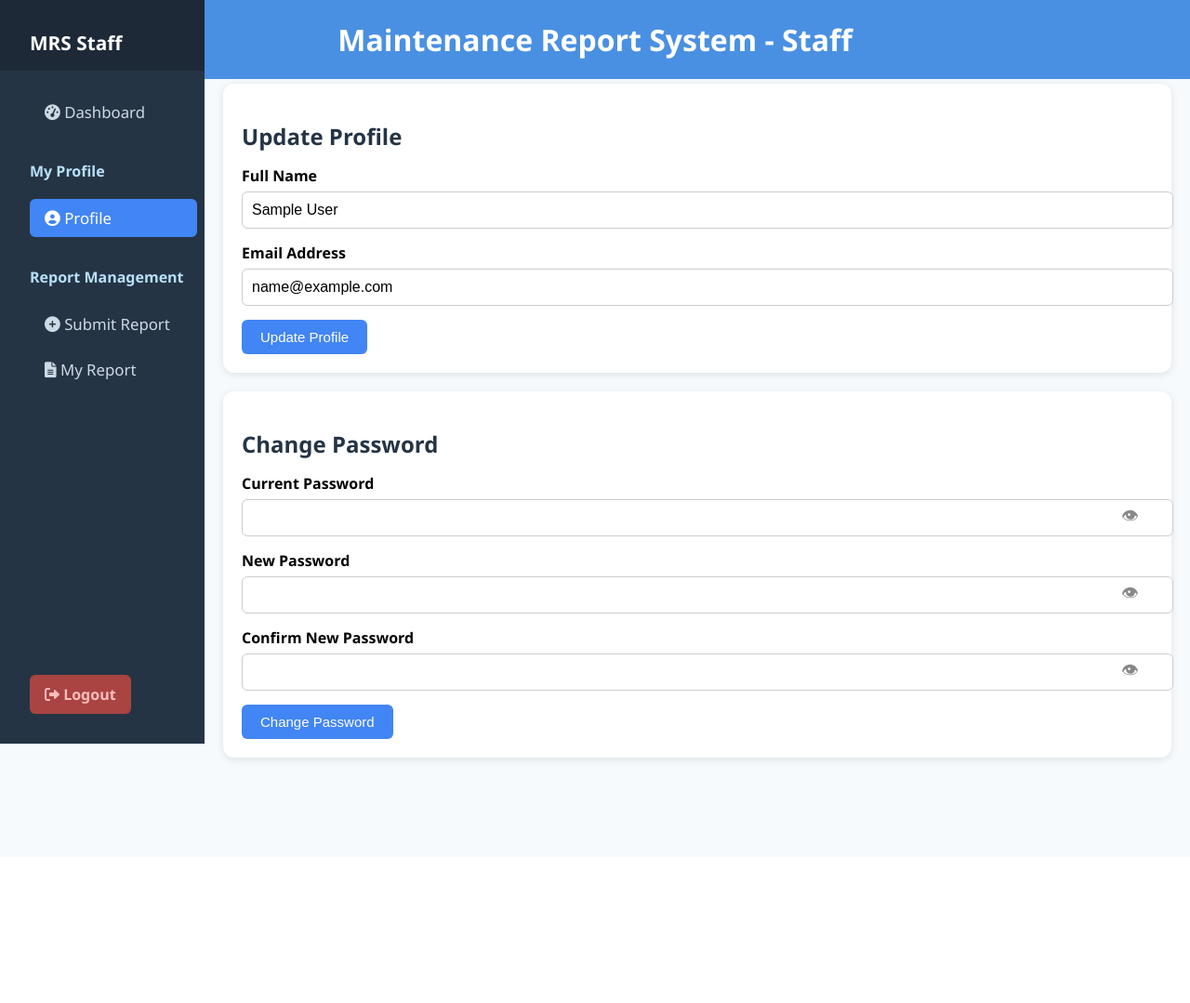
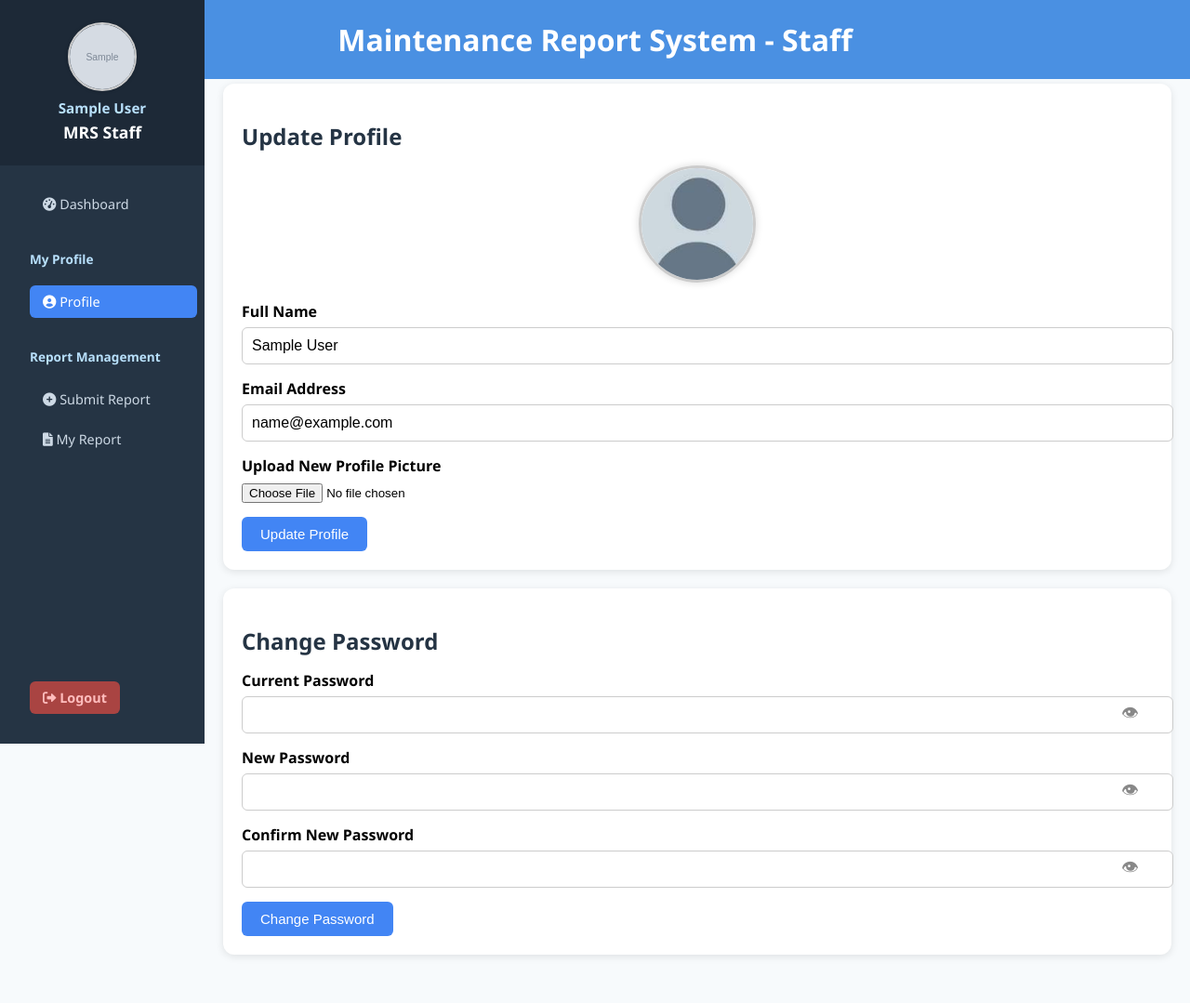
Before and after one commit to fathehaharis/MAINTENANCEREPORTSYSTEM, a PHP site: page /staff/profile.php in a window 1280 px wide. Shown: the whole page at 93% size. Before the commit the page ends 821 px from the top, so only its background shows below. Run offline with PHP 8.4, Linux system fonts and the light colour scheme; the visitor is signed in with stand-in values (Sample User, id 1); tables that the repository leaves empty or names only in its code hold one stand-in row (values such as "Sample post"); grey boxes marked "Sample" are stand-in pictures.

Commit message:
profile pic

```diff
--- a/mmdb/staff/profile.php
+++ b/mmdb/staff/profile.php
@@ -12,10 +12,10 @@ $message = '';
 $password_message = '';
 
 // Fetch user info from DB
-$stmt = $conn->prepare("SELECT name, email FROM sys_user WHERE user_id = ?");
+$stmt = $conn->prepare("SELECT name, email, profilepic FROM sys_user WHERE user_id = ?");
 $stmt->bind_param("i", $user_id);
 $stmt->execute();
-$stmt->bind_result($name, $email);
+$stmt->bind_result($name, $email, $profilepic);
 $stmt->fetch();
 $stmt->close();
 
@@ -27,6 +27,35 @@ if ($_SERVER['REQUEST_METHOD'] === 'POST' && isset($_POST['update_profile'])) {
     if (empty($new_name) || empty($new_email)) {
         $message = '<div class="message error">Name and Email cannot be empty.</div>';
     } else {
+                if (isset($_FILES['profilepic']) && $_FILES['profilepic']['error'] === UPLOAD_ERR_OK) {
+            $file_tmp = $_FILES['profilepic']['tmp_name'];
+            $file_name = basename($_FILES['profilepic']['name']);
+            $file_ext = strtolower(pathinfo($file_name, PATHINFO_EXTENSION));
+            $allowed_ext = ['jpg', 'jpeg', 'png', 'gif'];
+
+            if (in_array($file_ext, $allowed_ext)) {
+                $new_filename = 'staff_' . $user_id . '_' . time() . '.' . $file_ext;
+                $upload_path = 'profilepic/' . $new_filename;
+
+                if (!is_dir('../profilepic')) {
+                    mkdir('../profilepic', 0777, true);
+                }
+
+                if (move_uploaded_file($file_tmp, '../' . $upload_path)) {
+                    $stmt = $conn->prepare("UPDATE sys_user SET profilepic = ? WHERE user_id = ?");
+                    $stmt->bind_param("si", $upload_path, $user_id);
+                    $stmt->execute();
+                    $stmt->close();
+                    $profilepic = $upload_path;
+                } else {
+                    $message = '<div class="message error">Failed to upload image.</div>';
+                }
+            } else {
+                $message = '<div class="message error">Only JPG, JPEG, PNG, and GIF files are allowed.</div>';
+            }
+        }
+        // Update name and email
+
         $stmt = $conn->prepare("UPDATE sys_user SET name = ?, email = ? WHERE user_id = ?");
         $stmt->bind_param("ssi", $new_name, $new_email, $user_id);
         if ($stmt->execute()) {
@@ -76,13 +105,13 @@ if ($_SERVER['REQUEST_METHOD'] === 'POST' && isset($_POST['change_password'])) {
         body { margin: 0; font-family: 'Segoe UI', Tahoma, Geneva, Verdana, sans-serif; background: #f7fafc; }
         header.staff-header { background: #4a90e2; color: white; padding: 1.3rem 0; font-size: 2rem; font-weight: 700; text-align: center; position: fixed; top: 0; width: 100%; z-index: 1000; }
         .sidebar { position: fixed; top: 0; left: 0; width: 220px; height: 100vh; background: #253444; color: #fff; display: flex; flex-direction: column; z-index: 1100; }
-        .sidebar-header { padding: 2rem 1rem 1rem 2rem; font-size: 1.3rem; font-weight: bold; background: #1d2937; }
+        .sidebar-header { padding: 2rem 1rem 1rem 2rem; font-size: 1.1rem;  font-weight: bold; background: #1d2937; }
         .sidebar nav { flex: 1; display: flex; flex-direction: column; gap: 8px; padding: 1.5rem 0.5rem 1.5rem 2rem; }
-        .sidebar-section-title { font-size: 1rem; margin-top: 1.5rem; margin-bottom: 0.7rem; font-weight: bold; color: #b8e0fc; }
-        .sidebar nav a { color: #cdd9e5; text-decoration: none; font-size: 1.05rem; padding: 9px 16px; border-radius: 6px; transition: background 0.2s; font-weight: 500; display: block; }
+        .sidebar-section-title { font-size: 0.85rem; margin-top: 1.5rem; margin-bottom: 0.7rem; font-weight: bold; color: #b8e0fc; }
+        .sidebar nav a { color: #cdd9e5; text-decoration: none;     font-size: 0.9rem;    padding: 8px 14px; border-radius: 6px; transition: background 0.2s; font-weight: 500; display: block; }
         .sidebar nav a.active, .sidebar nav a:hover { background: #4285F4; color: #fff; }
         .sidebar .logout-link { margin-top: auto; margin-bottom: 2rem; padding-left: 2rem; }
-        .sidebar .logout-link a { color: #ffbdbd; background: #a94442; font-weight: bold; text-decoration: none; padding: 10px 16px; border-radius: 6px; display: inline-block; }
+        .sidebar .logout-link a { color: #ffbdbd; background: #a94442; font-weight: bold; text-decoration: none;     font-size: 0.9rem;padding: 8px 14px; border-radius: 6px; display: inline-block; }
         .main-content { margin-left: 220px; padding-top: 90px; padding-bottom: 2rem; min-height: 100vh; background: #f7fafc; }
         .container { max-width: 1100px; margin: 0 auto; padding: 0 20px; }
         .card-box { background: #ffffff; border-radius: 12px; padding: 20px; margin-bottom: 20px; box-shadow: 0 2px 8px rgba(0,0,0,0.1); }
@@ -122,7 +151,14 @@ if ($_SERVER['REQUEST_METHOD'] === 'POST' && isset($_POST['change_password'])) {
 <header class="staff-header">Maintenance Report System - Staff</header>
 
 <aside class="sidebar">
-    <div class="sidebar-header">MRS Staff</div>
+<div class="sidebar-header" style="display: flex; flex-direction: column; align-items: center; padding: 1.5rem 1rem;">
+    <img src="../<?= htmlspecialchars($profilepic) ?>" alt="Profile Picture"
+         style="width: 70px; height: 70px; object-fit: cover; border-radius: 50%; border: 2px solid #ccc; box-shadow: 0 0 4px rgba(0,0,0,0.15); margin-bottom: 8px;">
+    <div style="font-weight: bold; font-size: 0.95rem; color: #b8e0fc; margin-bottom: 4px;">
+        <?= htmlspecialchars($name) ?>
+    </div>
+    <div style="font-size: 1.1rem; color: #fff;">MRS Staff</div>
+</div>
     <nav>
         <a href="staff_dashboard.php" >
             <i class="fas fa-tachometer-alt"></i> Dashboard
@@ -151,7 +187,40 @@ if ($_SERVER['REQUEST_METHOD'] === 'POST' && isset($_POST['change_password'])) {
         <div class="card-box">
             <h2>Update Profile</h2>
             <?= $message ?>
-            <form method="POST">
+            <?php
+$profilepic_path = '../' . $profilepic;
+if (!file_exists($profilepic_path)) {
+    $profilepic = 'profilepic/default.jpeg';
+    $profilepic_path = '../' . $profilepic;
+}
+// Delete profile picture
+if (isset($_POST['delete_picture']) && $profilepic !== 'profilepic/default.jpeg') {
+    if (file_exists('../' . $profilepic)) {
+        unlink('../' . $profilepic);
+    }
+
+    $stmt = $conn->prepare("UPDATE sys_user SET profilepic = 'profilepic/default.jpeg' WHERE user_id = ?");
+    $stmt->bind_param("i", $tech_id);
+    $stmt->execute();
+    $stmt->close();
+
+    $profilepic = 'profilepic/default.jpeg';
+    $message = '<div class="message success">Profile picture deleted.</div>';
+}
+?>
+
+<div style="text-align:center; margin-bottom:15px;">
+    <img src="<?= htmlspecialchars($profilepic_path) ?>" alt="Profile Picture"
+         style="width:120px; height:120px; object-fit:cover; border-radius:50%; border: 3px solid #ccc; box-shadow: 0 0 8px rgba(0,0,0,0.15);">
+</div>
+
+<?php if ($profilepic !== 'profilepic/default.jpeg'): ?>
+    <form method="POST" style="text-align:center; margin-bottom:20px;">
+        <button type="submit" name="delete_picture" class="btn" style="background:#d9534f">Delete Profile Picture</button>
+    </form>
+<?php endif; ?>
+
+    <form method="POST" enctype="multipart/form-data">
                 <div class="form-group">
                     <label for="name">Full Name</label>
                     <input type="text" id="name" name="name" value="<?= htmlspecialchars($name) ?>" required>
@@ -160,6 +229,10 @@ if ($_SERVER['REQUEST_METHOD'] === 'POST' && isset($_POST['change_password'])) {
                     <label for="email">Email Address</label>
                     <input type="email" id="email" name="email" value="<?= htmlspecialchars($email) ?>" required>
                 </div>
+                        <div class="form-group">
+            <label for="profilepic">Upload New Profile Picture</label>
+            <input type="file" id="profilepic" name="profilepic" accept="image/*">
+        </div>
                 <button type="submit" name="update_profile" class="btn">Update Profile</button>
             </form>
         </div>
--- a/mmdb/technician/tech_profile.php
+++ b/mmdb/technician/tech_profile.php
@@ -137,7 +137,6 @@ if (isset($_POST['delete_picture']) && $profilepic !== 'profilepic/default.jpeg'
 
 <header class="staff-header">Maintenance Report System - Technician</header>
 <aside class="sidebar">
-<!-- Sidebar Technician Info (Combined into One Div) -->
 <div class="sidebar-header" style="display: flex; flex-direction: column; align-items: center; padding: 1.5rem 1rem;">
     <img src="../<?= htmlspecialchars($profilepic) ?>" alt="Profile Picture"
          style="width: 70px; height: 70px; object-fit: cover; border-radius: 50%; border: 2px solid #ccc; box-shadow: 0 0 4px rgba(0,0,0,0.15); margin-bottom: 8px;">
```
Also changed, not shown: mmdb/staff/edit_report.php (+12 -6 lines), mmdb/staff/staff_dashboard.php (+24 -6 lines), mmdb/staff/submit_report.php (+20 -6 lines), mmdb/staff/view_report.php (+19 -7 lines), mmdb/profilepic/staff_3_1751692663.jpeg (added), mmdb/profilepic/staff_3_1751692666.jpeg (added), mmdb/profilepic/tech__1751692049.jpeg (added), mmdb/profilepic/tech__1751692070.jpeg (added), mmdb/profilepic/tech__1751692073.jpeg (added), mmdb/profilepic/tech__1751692127.jpeg (added), mmdb/profilepic/tech__1751692567.jpeg (added), mmdb/profilepic/tech__1751692571.jpeg (added).
